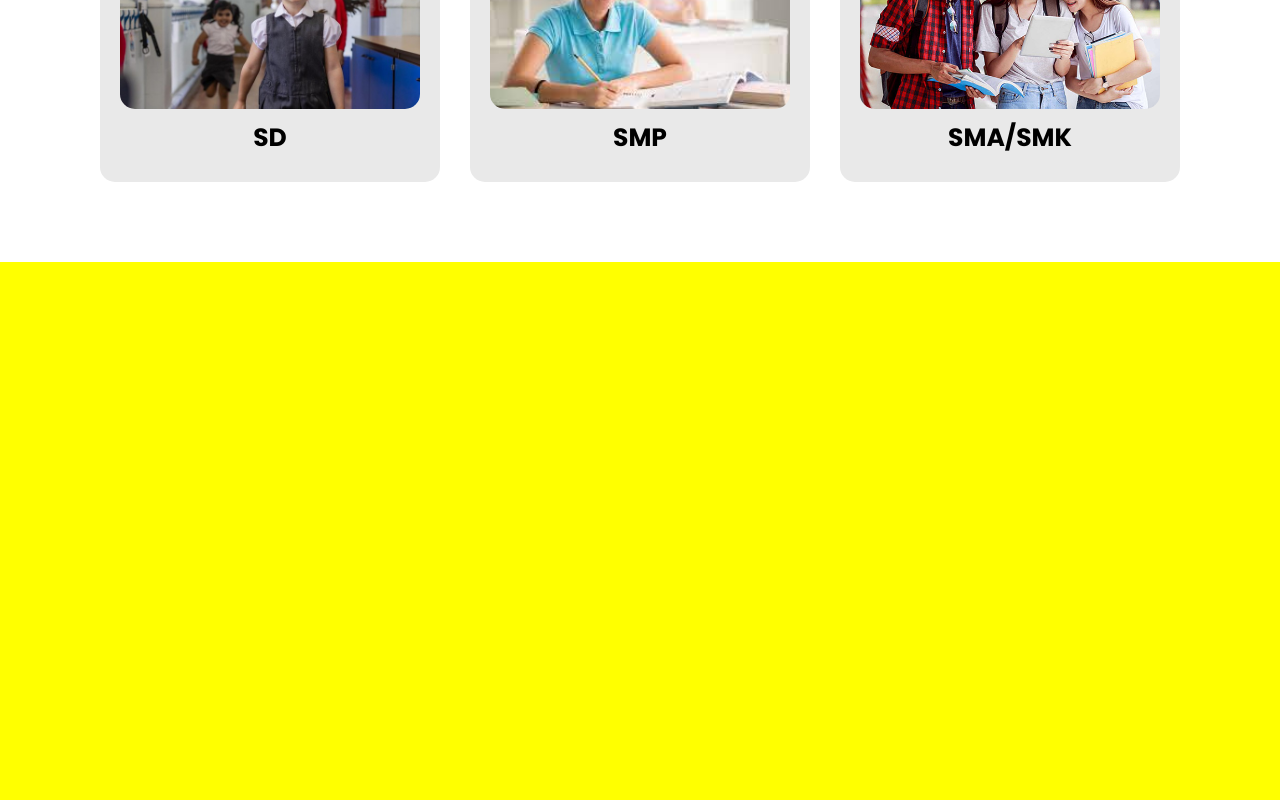
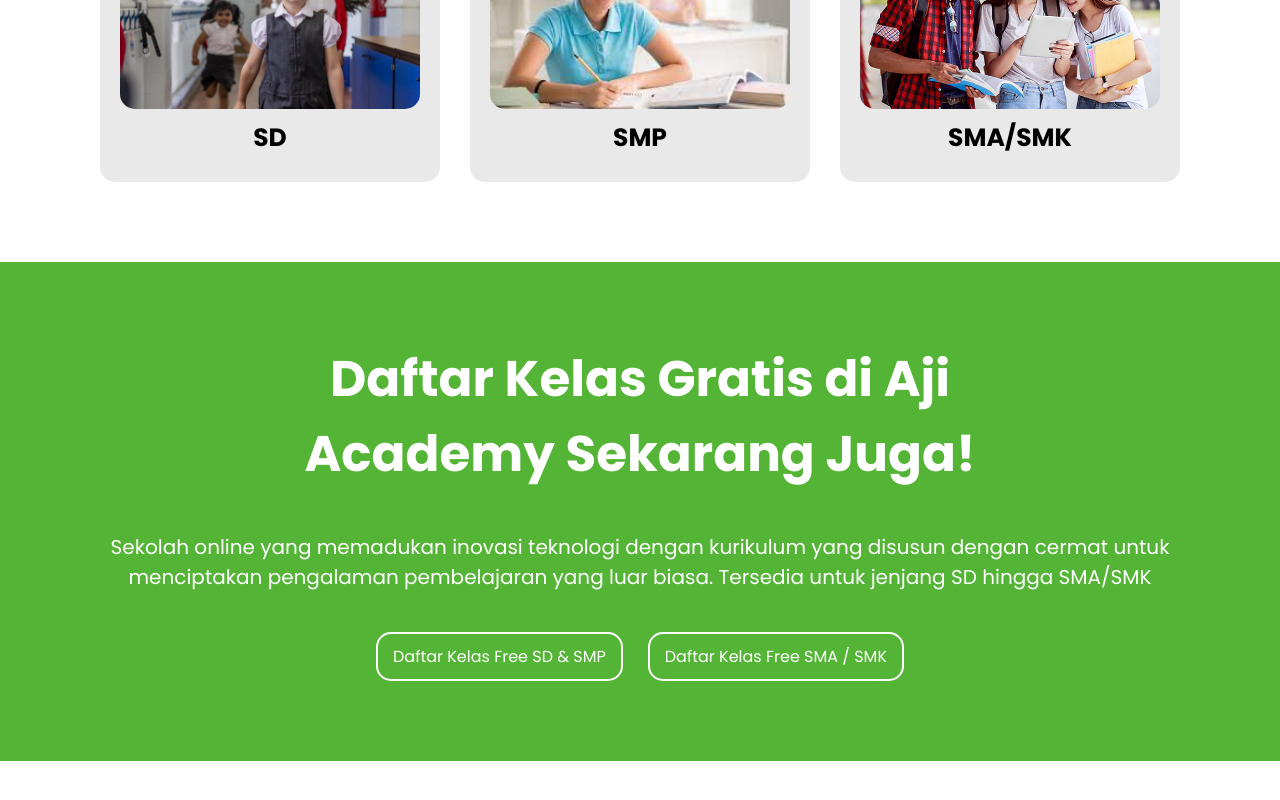
Before and after one commit to AjiNurAji/aji-academy, a Next.js app: page / in a window 1280 px wide. Shown: the part 2927-3727 px from the top of the page. After the commit the page ends 3688 px from the top, so only its background shows below. Built offline with nearby package versions, Linux system fonts and the light colour scheme.

Commit message:
add Daftar/ajakan page

```diff
--- a/src/app/globals.css
+++ b/src/app/globals.css
@@ -144,6 +144,17 @@
   box-shadow: 0 0 10px var(--color-green);
 }
 
+#daftar .btn {
+  border-color: #fff ;
+}
+
+#daftar .btn:hover,
+#daftar .btn:focus {
+  background: #fff;
+  box-shadow: 0 0 10px #fff;
+  color: var(--color-green);
+}
+
 img {
   width: 100%;
   height: 100%;
--- a/src/app/page.js
+++ b/src/app/page.js
@@ -2,6 +2,7 @@
 import style from "@/app/page.module.css";
 import Navbar from "@/components/Utilities/Navbar";
 import About from "@/components/Views/About";
+import Daftar from "@/components/Views/Daftar";
 import Hero from "@/components/Views/Hero";
 import Jenjang from "@/components/Views/Jenjang";
 import Why from "@/components/Views/Why";
@@ -26,7 +27,7 @@
       <About style={style} link={aboutLink} />
       <Why style={style} link={whyLink} />
       <Jenjang style={style} link={jenjangLink} />
-      <footer style={{ height: '100vh', background: 'yellow' }}></footer>
+      <Daftar style={style} />
     </>
   );
 };
--- a/src/app/page.module.css
+++ b/src/app/page.module.css
@@ -467,6 +467,32 @@
   font-size: 25px;
 }
 
+
+.daftar_wrapper {
+  padding: 80px 0;
+}
+
+.text_daftar {
+  display: flex;
+  flex-direction: column;
+  align-items: center;
+  justify-content: center;
+}
+
+.daftar_wrapper h2 {
+  font-size: 50px;
+  width: 80%;
+}
+
+.daftar_wrapper p {
+  font-size: 20px;
+  margin: 40px 0;
+}
+
+.daftar_wrapper .text_daftar div {
+  gap: 25px;
+}
+
 @media screen and (max-width: 1280px) {
   .text_box,
   .image_about_wrapper {
--- /dev/null
+++ b/src/components/Views/Daftar/index.js
@@ -0,0 +1,20 @@
+const Daftar = ({ style }) => {
+  return (
+    <section className={`${style.daftar_wrapper} container bg-primary`} id="daftar">
+      <div className={`${style.text_daftar} inner_container text-center text-white`}>
+        <h2>Daftar Kelas Gratis di Aji Academy Sekarang Juga!</h2>
+        <p>Sekolah online yang memadukan inovasi teknologi dengan kurikulum yang disusun dengan cermat untuk menciptakan pengalaman pembelajaran yang luar biasa. Tersedia untuk jenjang SD hingga SMA/SMK</p>
+        <div className="flex items-center justify-center">
+          <a href="#" className="btn">
+            Daftar Kelas Free SD & SMP
+          </a>
+          <a href="#" className="btn">
+            Daftar Kelas Free SMA / SMK
+          </a>
+        </div>
+      </div>
+    </section>
+  )
+}
+
+export default Daftar
```
